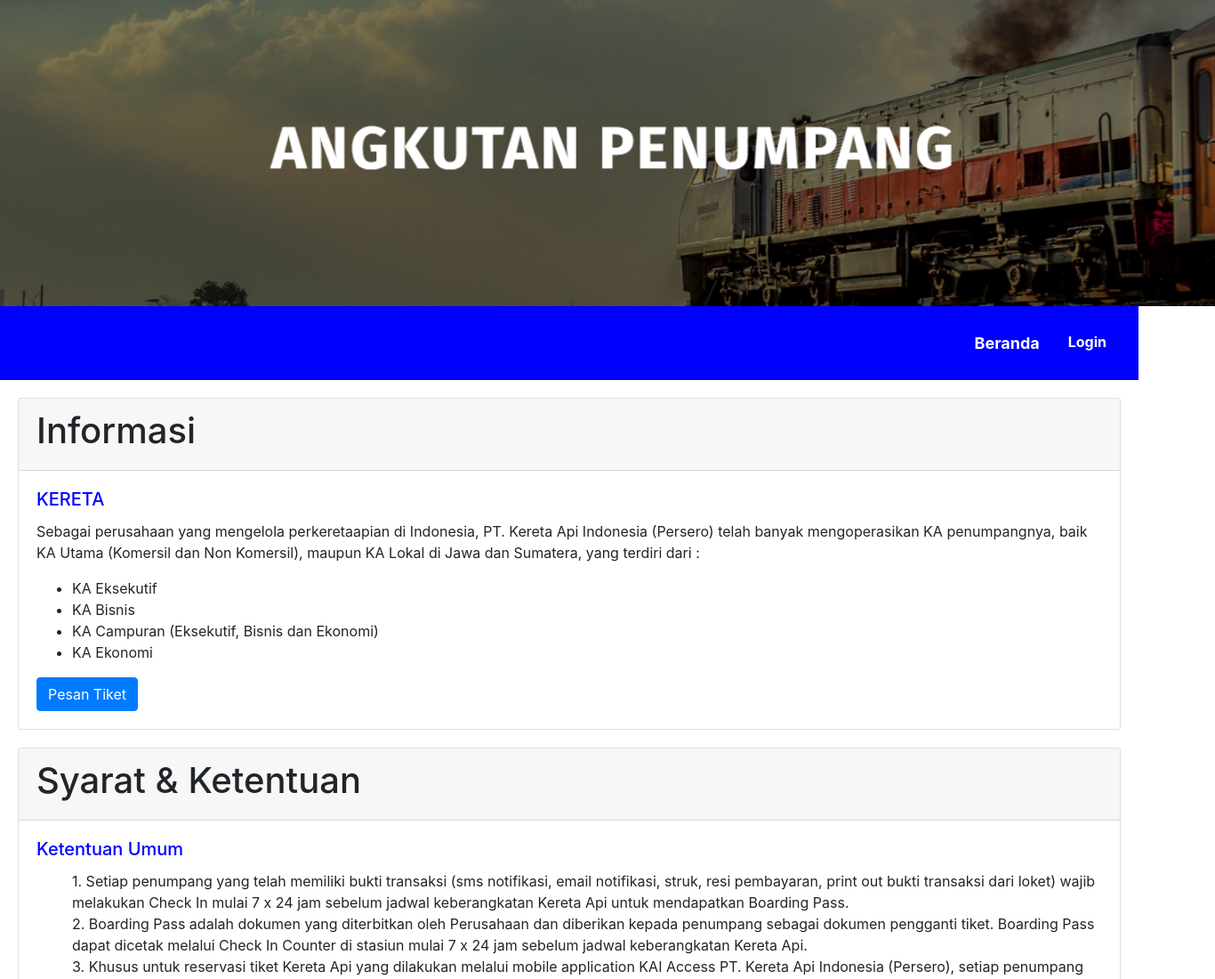
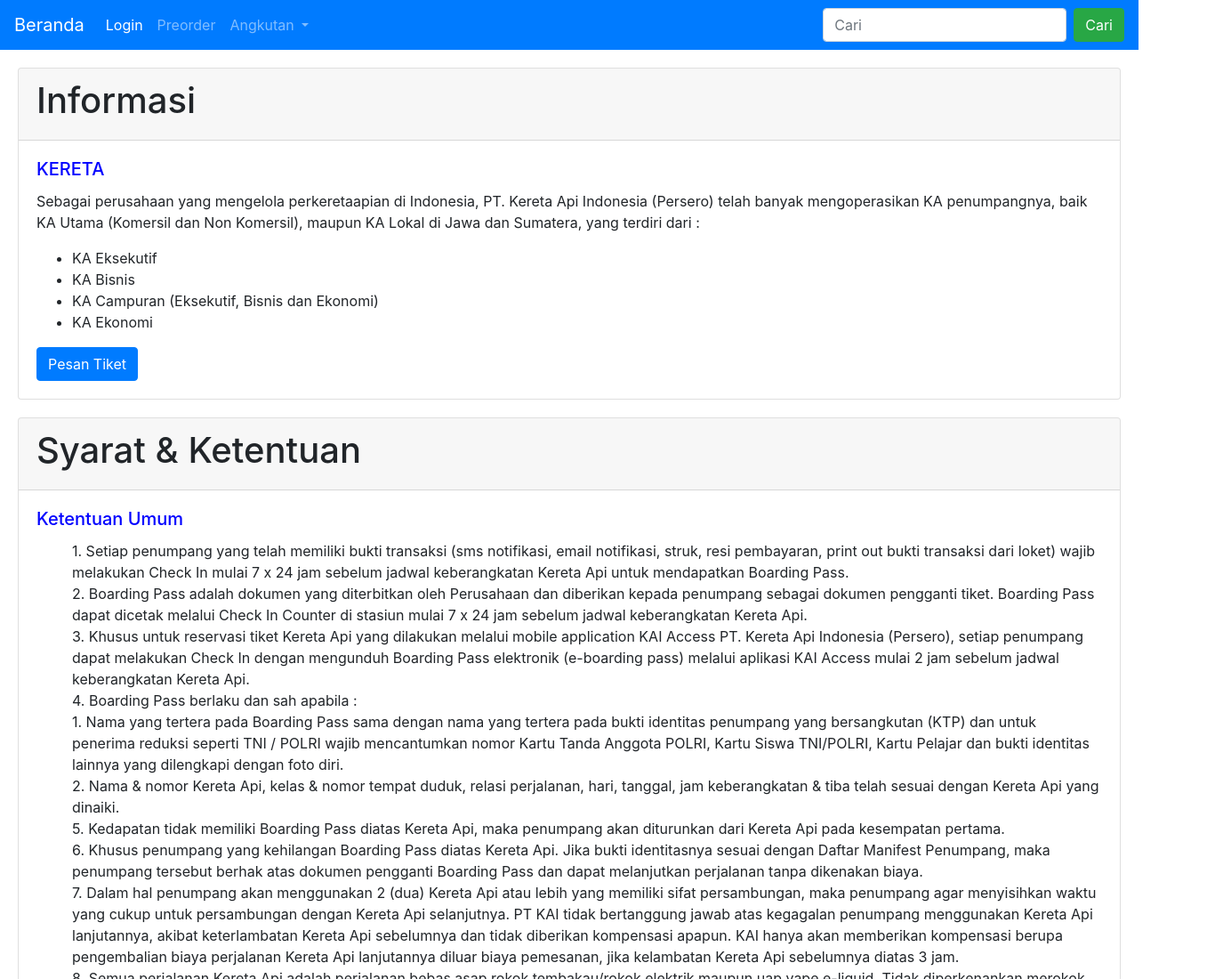
Before and after one commit to DazyDazy12/UASkelompoktransportasi, a plain HTML site: page penumpang.html in a window 1280 px wide. Shown: the top 1100 px of the page at 89% size, 1366 px wide, since content can reach past the window. Drawn offline with Linux system fonts and the light colour scheme.

Commit message:
Update penumpang.html

```diff
--- a/penumpang.html
+++ b/penumpang.html
@@ -10,17 +10,36 @@
     <title>Penumpang</title>
 </head>
 <body>
-    <div class="heas">
-        <img src="img/bgpenumpang.png" alt="" style="height: 344px;">
-        <ul style="padding: 20px; background-color:blue;" class="nav justify-content-end">
-            <li class="nav-item">
-              <a style="font-weight: bold; font-size: large;color: white;" class="nav-link active" href="index.html">Beranda</a>
-            </li>
-            <li class="nav-item">
-              <a style="font-weight: bold;color: white; " class="nav-link" href="#">Login</a>
-            </li>
-          </ul>
-    </div>
+    <nav class="navbar navbar-expand-lg navbar-dark bg-primary">
+  <a class="navbar-brand" href="#">Beranda</a>
+  <button class="navbar-toggler" type="button" data-toggle="collapse" data-target="#navbarSupportedContent" aria-controls="navbarSupportedContent" aria-expanded="false" aria-label="Toggle navigation">
+    <span class="navbar-toggler-icon"></span>
+  </button>
+
+  <div class="collapse navbar-collapse" id="navbarSupportedContent">
+    <ul class="navbar-nav mr-auto">
+      <li class="nav-item active">
+        <a class="nav-link" href="https://booking.kai.id/auth/login">Login <span class="sr-only">(current)</span></a>
+      </li>
+      <li class="nav-item">
+        <a class="nav-link" href="https://preorder.reska.co.id/pemesanan">Preorder</a>
+      </li>
+      <li class="nav-item dropdown">
+        <a class="nav-link dropdown-toggle" href="#" id="navbarDropdown" role="button" data-toggle="dropdown" aria-haspopup="true" aria-expanded="false">
+          Angkutan
+        </a>
+        <div class="dropdown-menu" aria-labelledby="navbarDropdown">
+          <a class="dropdown-item" href="penumpang.html">Angkutan Penumpang</a>
+          <a class="dropdown-item" href="barang.html">Angkutan Barang</a>
+        </div>
+      </li>
+    </ul>
+    <form class="form-inline my-2 my-lg-0">
+      <input class="form-control mr-sm-2" type="search" placeholder="Cari" aria-label="Search">
+      <button class="btn btn-success my-2 my-sm-0" type="submit">Cari</button>
+    </form>
+  </div>
+</nav>
 
     <div class="card" style="margin: 20px;">
       <div class="card-header">
```
